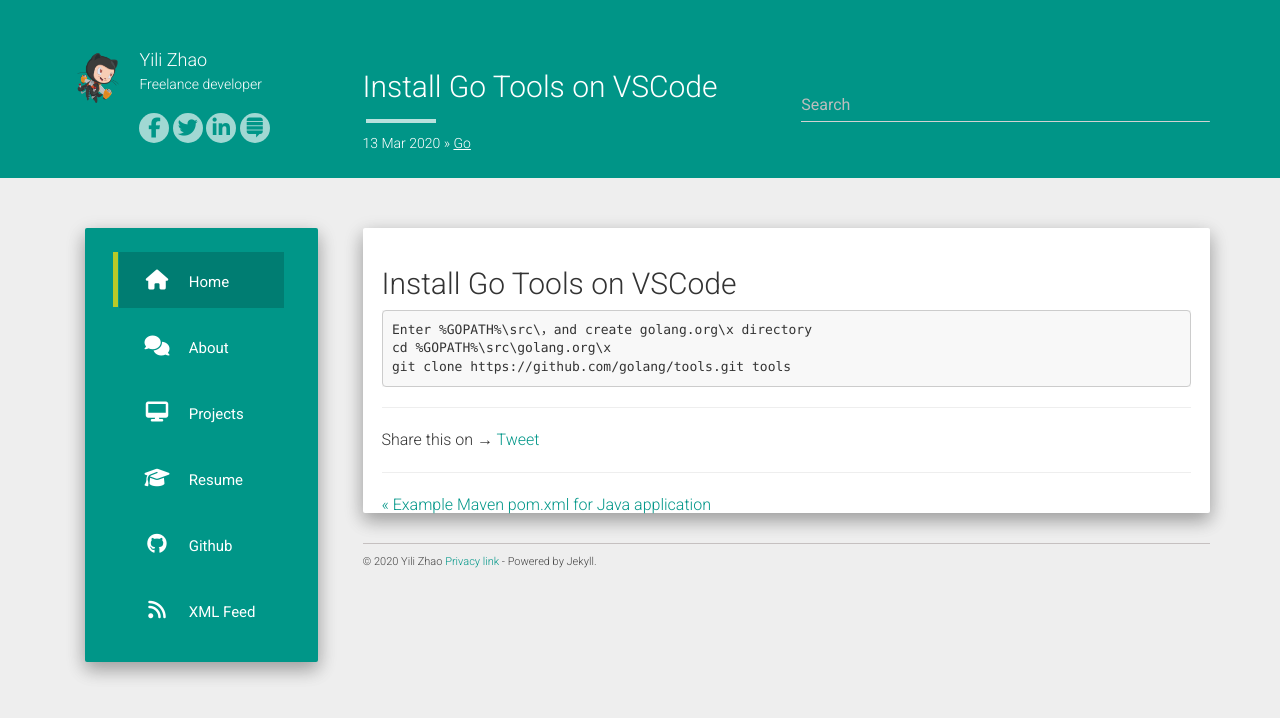
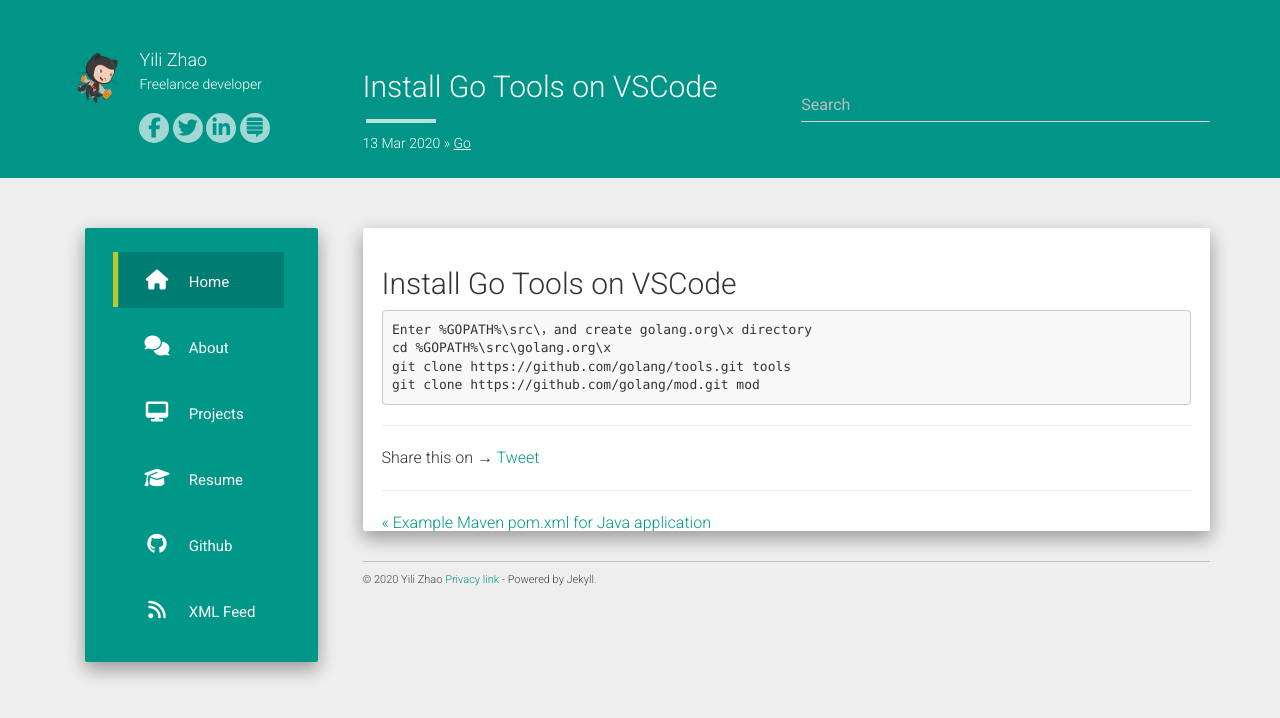
Before and after one commit to panovr/panovr.github.io, a Jekyll site: the page built from _posts/2020-03-13-Install-Go-Tools-on-VSCode.md, in a window 1280 px wide. Shown: the top 718 px of the page. Built offline with Jekyll 4.4.1, drawn with Linux system fonts in a browser that asks for light colours; nearby versions of some CDN libraries; comment, search, counter and statistics services are not loaded.

Commit message:
Update blog

````diff
--- a/_posts/2020-03-13-Install-Go-Tools-on-VSCode.md
+++ b/_posts/2020-03-13-Install-Go-Tools-on-VSCode.md
@@ -11,4 +11,5 @@ categories: Go
 Enter %GOPATH%\src\，and create golang.org\x directory
 cd %GOPATH%\src\golang.org\x
 git clone https://github.com/golang/tools.git tools
+git clone https://github.com/golang/mod.git mod
 ```
````
